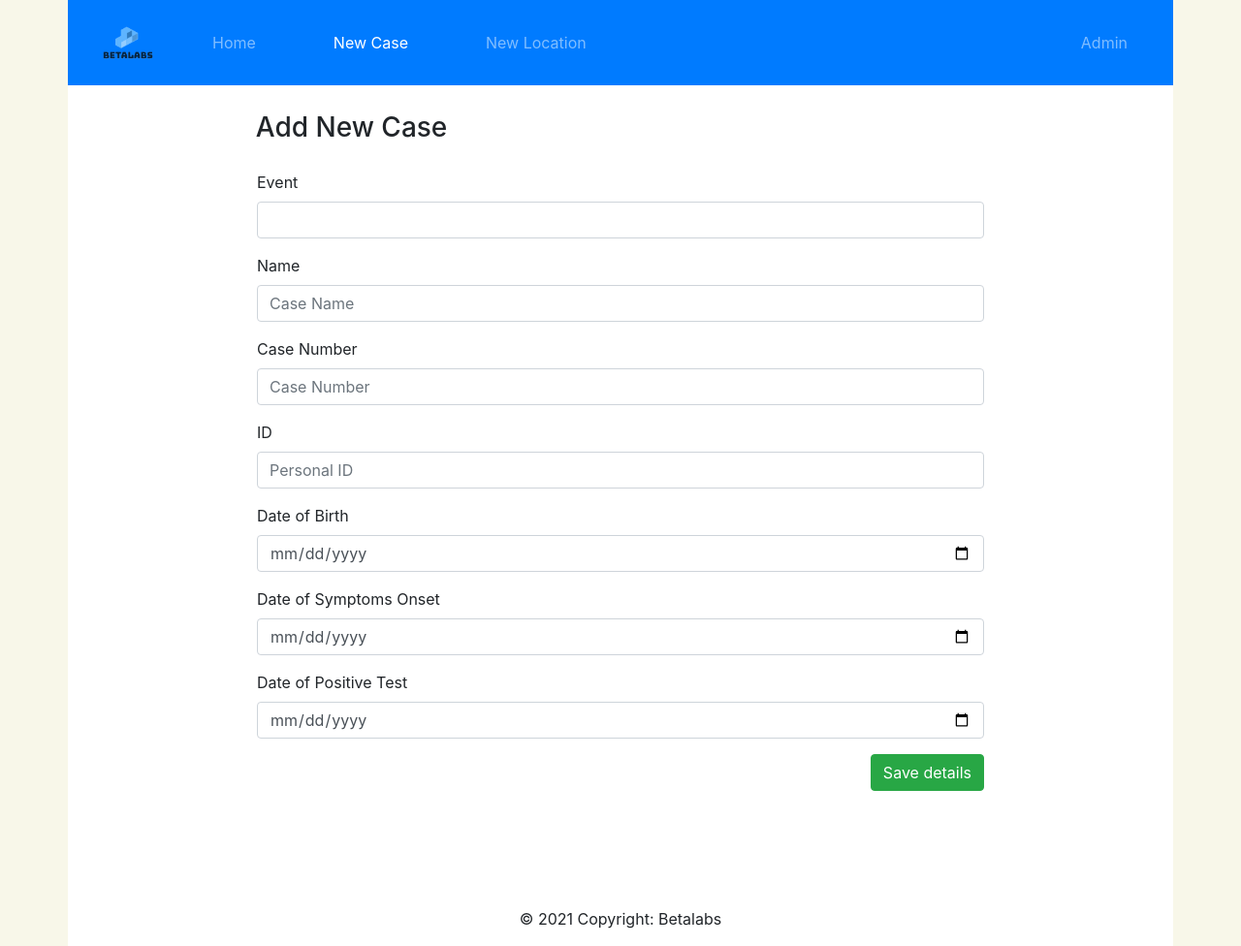
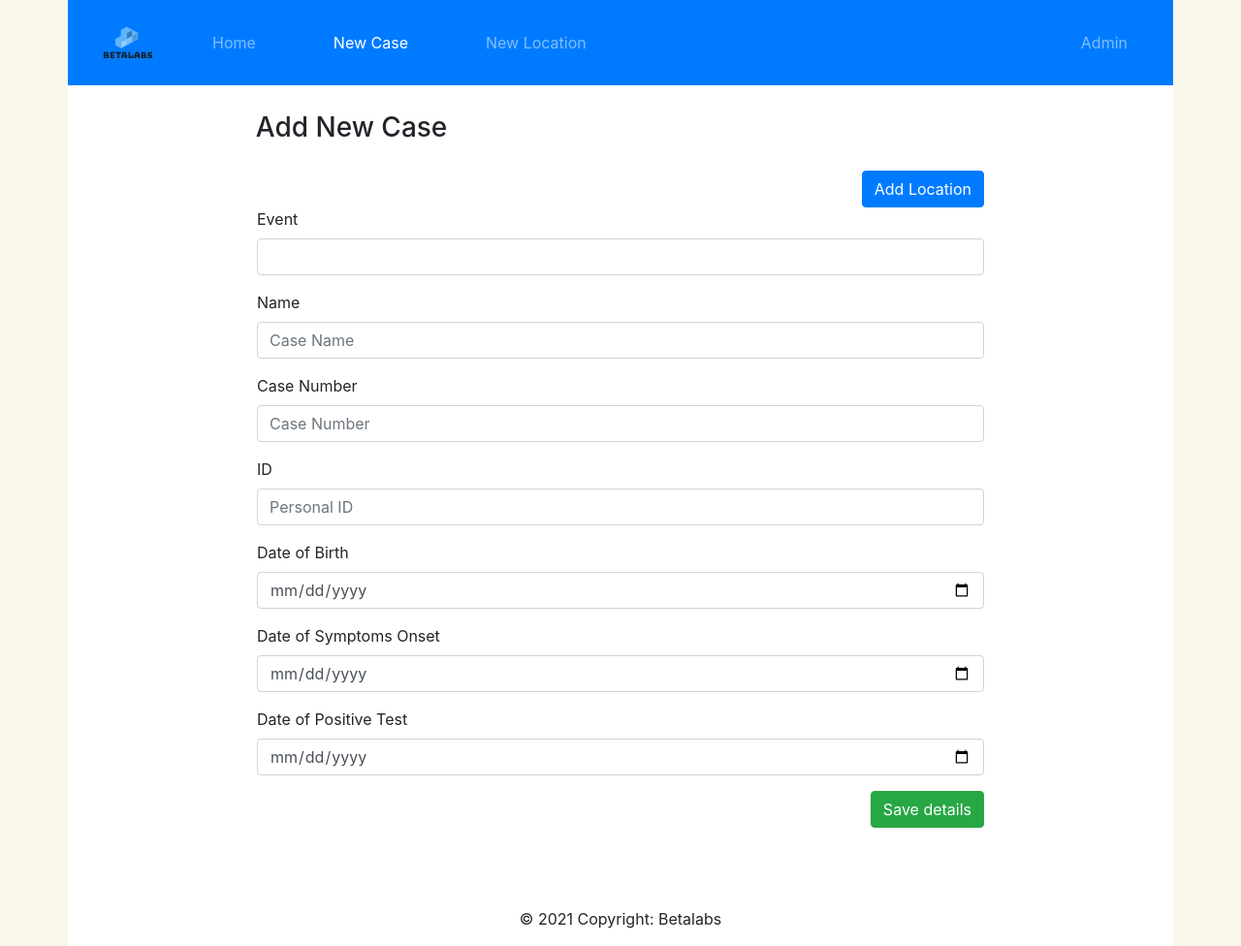
Before and after one commit to santiago-mooser/COMP3297, a Django app: page /add/case in a window 1280 px wide. Shown: the whole page at 97% size. Run offline with Django 3.2, Linux system fonts and the light colour scheme; data that the repository does not hold is empty; parts of the project's set-up code (start-up, migrations or seed data) failed here and were passed over; some libraries are stand-ins or nearby versions.

Commit message:
feat(HTML): improved new_case page
- Added "Add Location" button on top

```diff
--- a/templates/pages/new_case.html
+++ b/templates/pages/new_case.html
@@ -6,7 +6,6 @@
 
 {% block css %}
     <link rel="stylesheet" href="{% static 'sse_finder/css/new_location.css' %}">
-    <link rel="stylesheet" href="https://stackpath.bootstrapcdn.com/bootstrap/4.1.3/css/bootstrap.min.css" integrity="sha384-MCw98/SFnGE8fJT3GXwEOngsV7Zt27NXFoaoApmYm81iuXoPkFOJwJ8ERdknLPMO" crossorigin="anonymous">
 {% endblock %}
 
 {% block title %}
@@ -35,8 +34,12 @@
 
 <br>
 
-
 <div class="container">
+  <div class="row justify-content-center">
+    <div class="col-8 text-right">
+      <a class="btn btn-primary button" role="button" href="{% url 'add_location'%}">Add Location</a>
+    </div>
+  </div>
   <div class="row justify-content-center">
     <div class="col-8">
       <form method="post" novalidate>
@@ -48,7 +51,6 @@
           <div class="col text-right">
               <button type="submit" class="btn btn-success">Save details</button>
           </div>
-              <br>
         </div>
       </form>
   </div>
```
